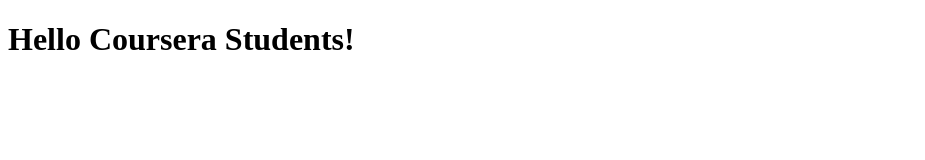
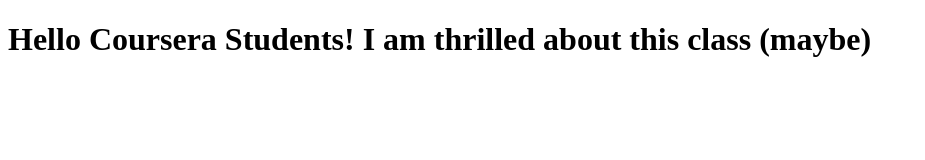
Before and after one commit to jschaal/angular-js, a plain HTML site: page index.html in a window 1280 px wide. Shown: the whole page, without its empty margins (0-925 px from the left). Drawn offline with Linux system fonts and the light colour scheme.

Commit message:
Next version of web file

```diff
--- a/index.html
+++ b/index.html
@@ -5,6 +5,6 @@
     <title>Hello Coursera</title>
   </head>
   <body>
-    <h1>Hello Coursera Students!</h1>
+    <h1>Hello Coursera Students! I am thrilled about this class (maybe)</h1>
   </body>
 </html>
```
